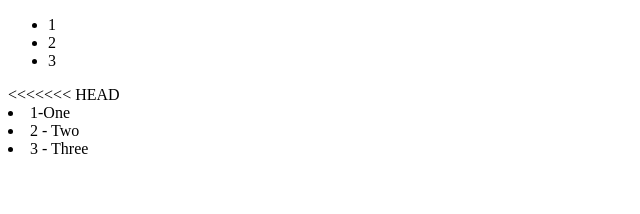
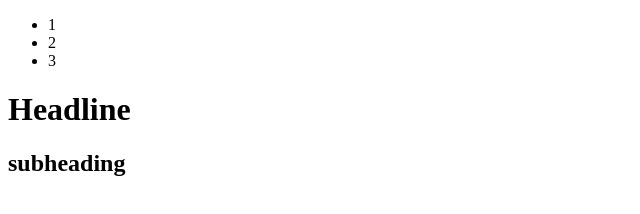
Before and after one commit to AnikoBorosova/test, a plain HTML site: page index.html in a window 1280 px wide. Shown: the whole page, without its empty margins (0-640 px from the left). Drawn offline with Linux system fonts and the light colour scheme.

Commit message:
adding sub3

```diff
--- a/index.html
+++ b/index.html
@@ -10,14 +10,8 @@
 			<li>2</li>
 			<li>3</li>
 		</ul>
-	</div>
-	<div>
-		<nav>
-<<<<<<< HEAD
-			<li>1-One</li>
-			<li>2 - Two</li>
-			<li>3 - Three</li>
-		</nav>
+		<h1>Headline</h1>
+		<h2>subheading</h2>
 	</div>
 </body>
 </html>
```
